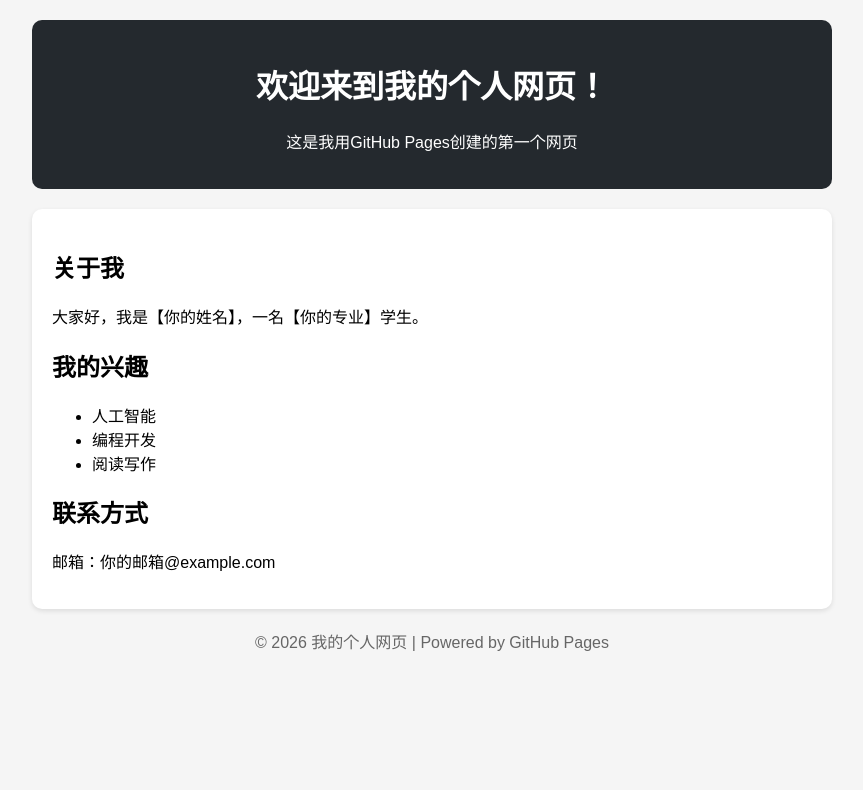
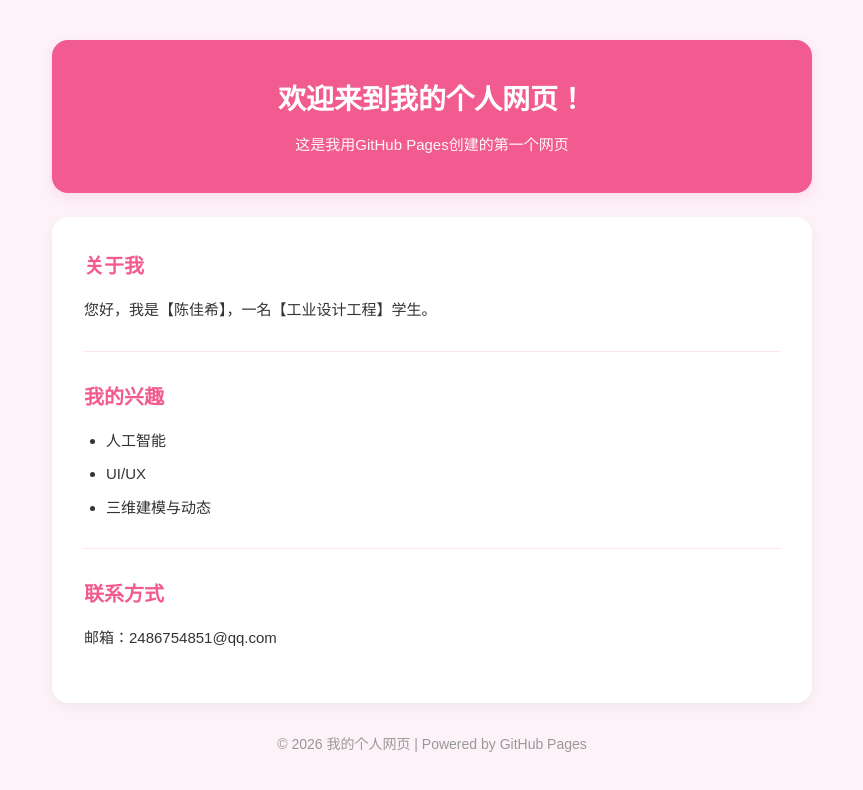
Before and after one commit to CissieChan/CissieChan.github.io, a plain HTML site: page index.html in a window 1280 px wide. Shown: the whole page, without its empty margins (208-1071 px from the left). Drawn offline with Linux system fonts and the light colour scheme.

Commit message:
Update index.html

```diff
--- a/index.html
+++ b/index.html
@@ -4,31 +4,82 @@
     <meta charset="UTF-8">
     <title>我的个人网页</title>
     <style>
+        * {
+            margin: 0;
+            padding: 0;
+            box-sizing: border-box;
+        }
+
         body {
             font-family: "Microsoft YaHei", sans-serif;
             max-width: 800px;
-            margin: 0 auto;
-            padding: 20px;
-            background-color: #f5f5f5;
+            margin: 40px auto;
+            padding: 0 20px;
+            background-color: #fdf2f8;
+            line-height: 1.7;
+            color: #333;
         }
+
         .header {
             text-align: center;
-            background-color: #24292e;
+            background-color: #f25b8f;
             color: white;
-            padding: 20px;
-            border-radius: 10px;
+            padding: 36px 20px;
+            border-radius: 16px;
+            box-shadow: 0 4px 12px rgba(242, 91, 143, 0.15);
         }
+
+        .header h1 {
+            font-size: 28px;
+            margin-bottom: 8px;
+        }
+
+        .header p {
+            font-size: 15px;
+            opacity: 0.95;
+        }
+
         .content {
-            background-color: white;
-            padding: 20px;
-            margin-top: 20px;
-            border-radius: 10px;
-            box-shadow: 0 2px 5px rgba(0,0,0,0.1);
+            background-color: #fff;
+            padding: 32px;
+            margin-top: 24px;
+            border-radius: 16px;
+            box-shadow: 0 4px 12px rgba(0, 0, 0, 0.05);
         }
+
+        .content h2 {
+            color: #f25b8f;
+            font-size: 20px;
+            margin-bottom: 14px;
+        }
+
+        .content p {
+            margin-bottom: 20px;
+            font-size: 15px;
+        }
+
+        .content ul {
+            padding-left: 22px;
+            margin-bottom: 24px;
+        }
+
+        .content li {
+            margin-bottom: 8px;
+            font-size: 15px;
+        }
+
+        /* 区块分割线 */
+        .divider {
+            height: 1px;
+            background-color: #fce4ec;
+            margin: 28px 0;
+        }
+
         .footer {
             text-align: center;
-            margin-top: 20px;
-            color: #666;
+            margin-top: 30px;
+            color: #999;
+            font-size: 14px;
         }
     </style>
 </head>
@@ -40,17 +91,21 @@
 
     <div class="content">
         <h2>关于我</h2>
-        <p>大家好，我是【你的姓名】，一名【你的专业】学生。</p>
+        <p>您好，我是【陈佳希】，一名【工业设计工程】学生。</p>
+
+        <div class="divider"></div>
 
         <h2>我的兴趣</h2>
         <ul>
             <li>人工智能</li>
-            <li>编程开发</li>
-            <li>阅读写作</li>
+            <li>UI/UX</li>
+            <li>三维建模与动态</li>
         </ul>
 
+        <div class="divider"></div>
+
         <h2>联系方式</h2>
-        <p>邮箱：你的邮箱@example.com</p>
+        <p>邮箱：2486754851@qq.com</p>
     </div>
 
     <div class="footer">
```
